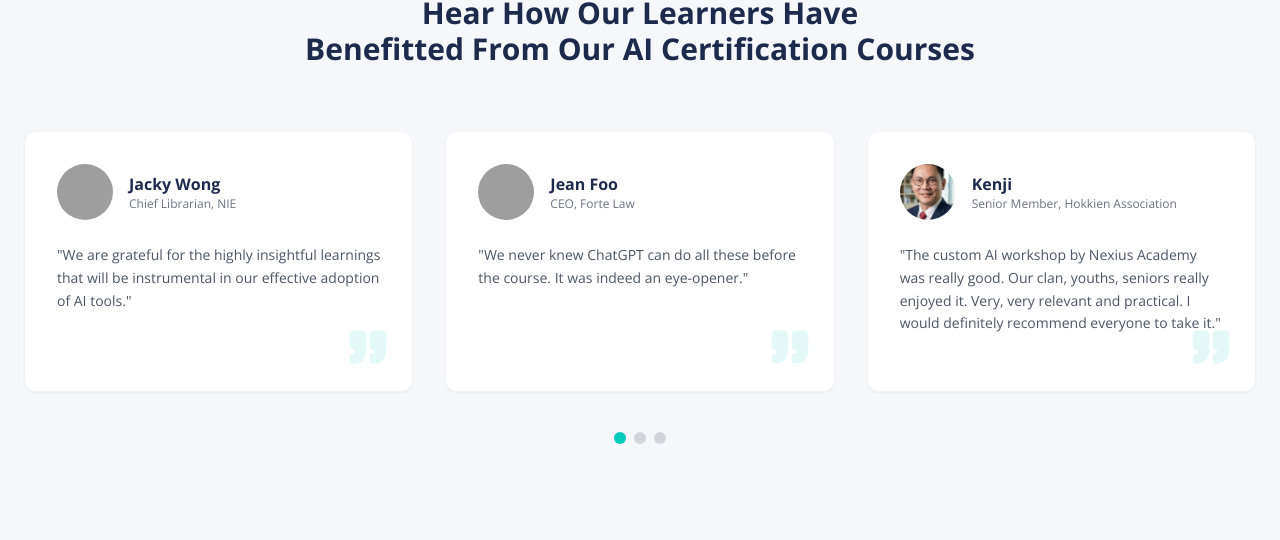
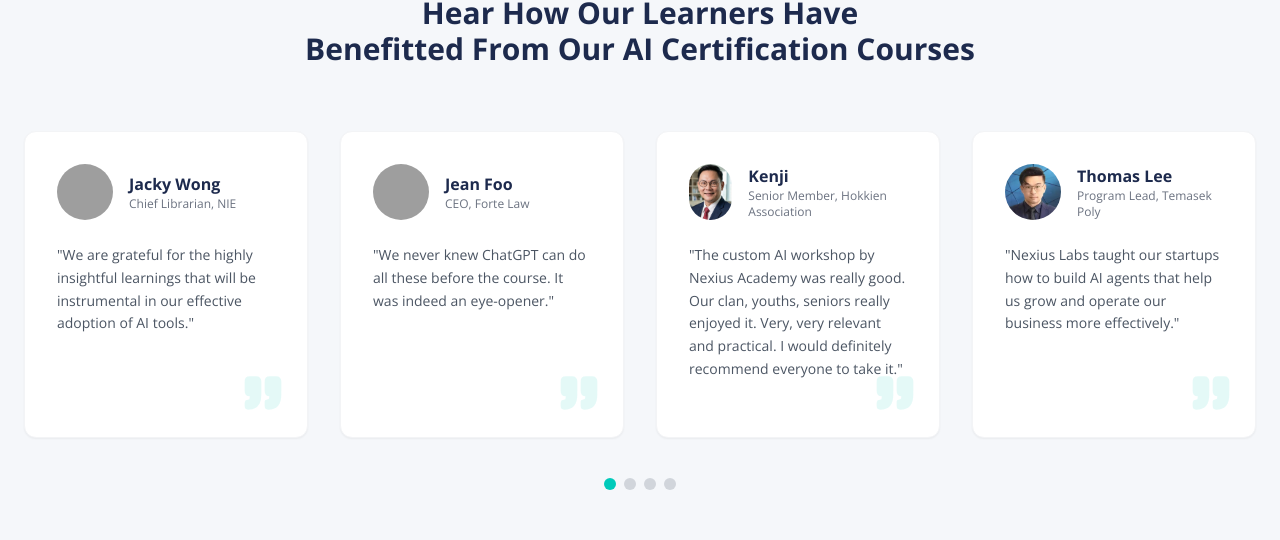
Before and after one commit to nexiuslabs/nexiusacademyskillsfuture, a React (Vite) app: page / in a window 1280 px wide. Shown: the part 4137-4677 px from the top of the page. Built offline with nearby package versions, Linux system fonts and the light colour scheme; no server answers; grey boxes are pictures that could not be loaded.

Commit message:
Add Thomas Lee testimonial

```diff
--- a/components/courses/CourseTestimonials.tsx
+++ b/components/courses/CourseTestimonials.tsx
@@ -22,6 +22,13 @@ const testimonials = [
     title: "Senior Member, Hokkien Association",
     image: "https://nvuzklxegzsfziorfkvd.supabase.co/storage/v1/object/public/Headshots/kenji.png",
     quote: "The custom AI workshop by Nexius Academy was really good. Our clan, youths, seniors really enjoyed it. Very, very relevant and practical. I would definitely recommend everyone to take it."
+  },
+  {
+    id: 4,
+    name: "Thomas Lee",
+    title: "Program Lead, Temasek Poly",
+    image: "/images/testimonials/thomas-lee.jpg",
+    quote: "Nexius Labs taught our startups how to build AI agents that help us grow and operate our business more effectively."
   }
 ];
 
--- a/components/home/Testimonials.tsx
+++ b/components/home/Testimonials.tsx
@@ -22,6 +22,13 @@ const testimonials = [
     title: "Senior Member, Hokkien Association",
     image: "/images/testimonials/kenji.jpg",
     quote: "The custom AI workshop by Nexius Academy was really good. Our clan, youths, seniors really enjoyed it. Very, very relevant and practical. I would definitely recommend everyone to take it."
+  },
+  {
+    id: 4,
+    name: "Thomas Lee",
+    title: "Program Lead, Temasek Poly",
+    image: "/images/testimonials/thomas-lee.jpg",
+    quote: "Nexius Labs taught our startups how to build AI agents that help us grow and operate our business more effectively."
   }
 ];
 
@@ -33,7 +40,7 @@ const Testimonials: React.FC = () => {
           <h2 className="text-3xl font-bold text-primary">Hear How Our Learners Have<br/> Benefitted From Our AI Certification Courses</h2>
         </div>
 
-        <div className="grid grid-cols-1 md:grid-cols-3 gap-8">
+        <div className="grid grid-cols-1 md:grid-cols-2 xl:grid-cols-4 gap-8">
           {testimonials.map((testimonial) => (
             <div key={testimonial.id} className="bg-white p-8 rounded-xl shadow-sm border border-gray-100 relative group hover:-translate-y-2 transition-transform duration-300">
               <div className="flex items-center gap-4 mb-6">
@@ -60,6 +67,7 @@ const Testimonials: React.FC = () => {
            <div className="w-3 h-3 rounded-full bg-secondary cursor-pointer"></div>
            <div className="w-3 h-3 rounded-full bg-gray-300 cursor-pointer"></div>
            <div className="w-3 h-3 rounded-full bg-gray-300 cursor-pointer"></div>
+           <div className="w-3 h-3 rounded-full bg-gray-300 cursor-pointer"></div>
         </div>
       </div>
     </section>
```
Also changed, not shown: public/images/testimonials/thomas-lee.jpg (added).
